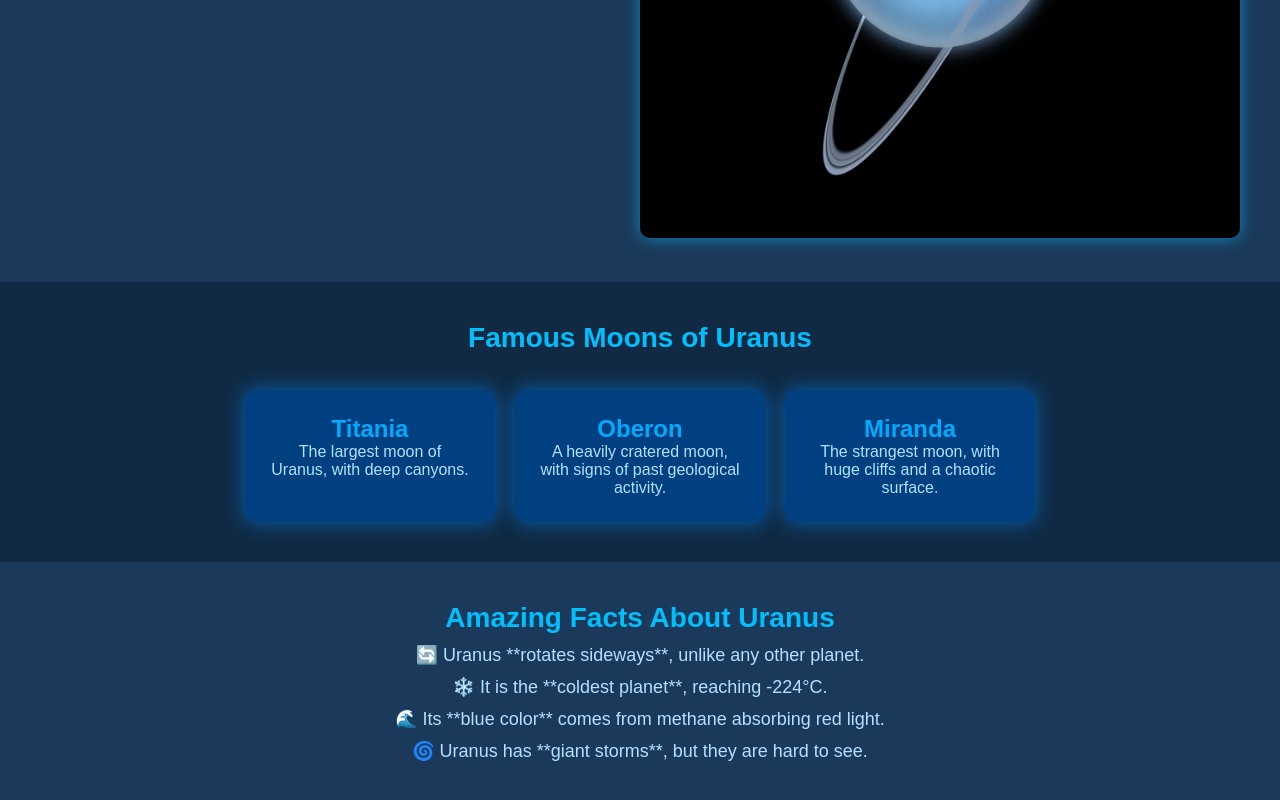
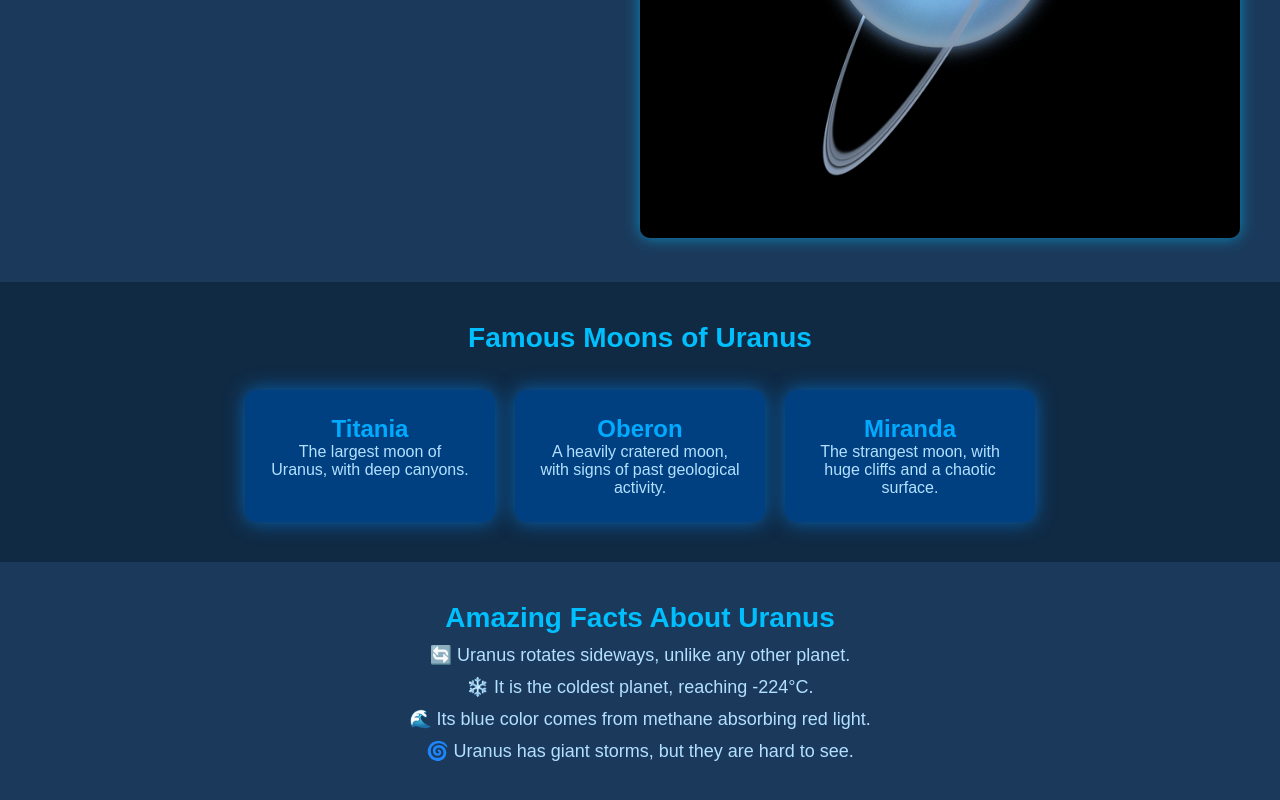
Before and after one commit to shudhakar19/Solar, a plain HTML site: page uranus.html in a window 1280 px wide. Shown: the part 696-1496 px from the top of the page. Drawn offline with Linux system fonts and the light colour scheme.

Commit message:
Update uranus.html

```diff
--- a/uranus.html
+++ b/uranus.html
@@ -55,10 +55,10 @@
     <section class="uranus-facts">
         <h2>Amazing Facts About Uranus</h2>
         <ul>
-            <li>🔄 Uranus **rotates sideways**, unlike any other planet.</li>
-            <li>❄️ It is the **coldest planet**, reaching -224°C.</li>
-            <li>🌊 Its **blue color** comes from methane absorbing red light.</li>
-            <li>🌀 Uranus has **giant storms**, but they are hard to see.</li>
+            <li>🔄 Uranus rotates sideways, unlike any other planet.</li>
+            <li>❄️ It is the coldest planet, reaching -224°C.</li>
+            <li>🌊 Its blue color comes from methane absorbing red light.</li>
+            <li>🌀 Uranus has giant storms, but they are hard to see.</li>
         </ul>
     </section>
 </body>
```
